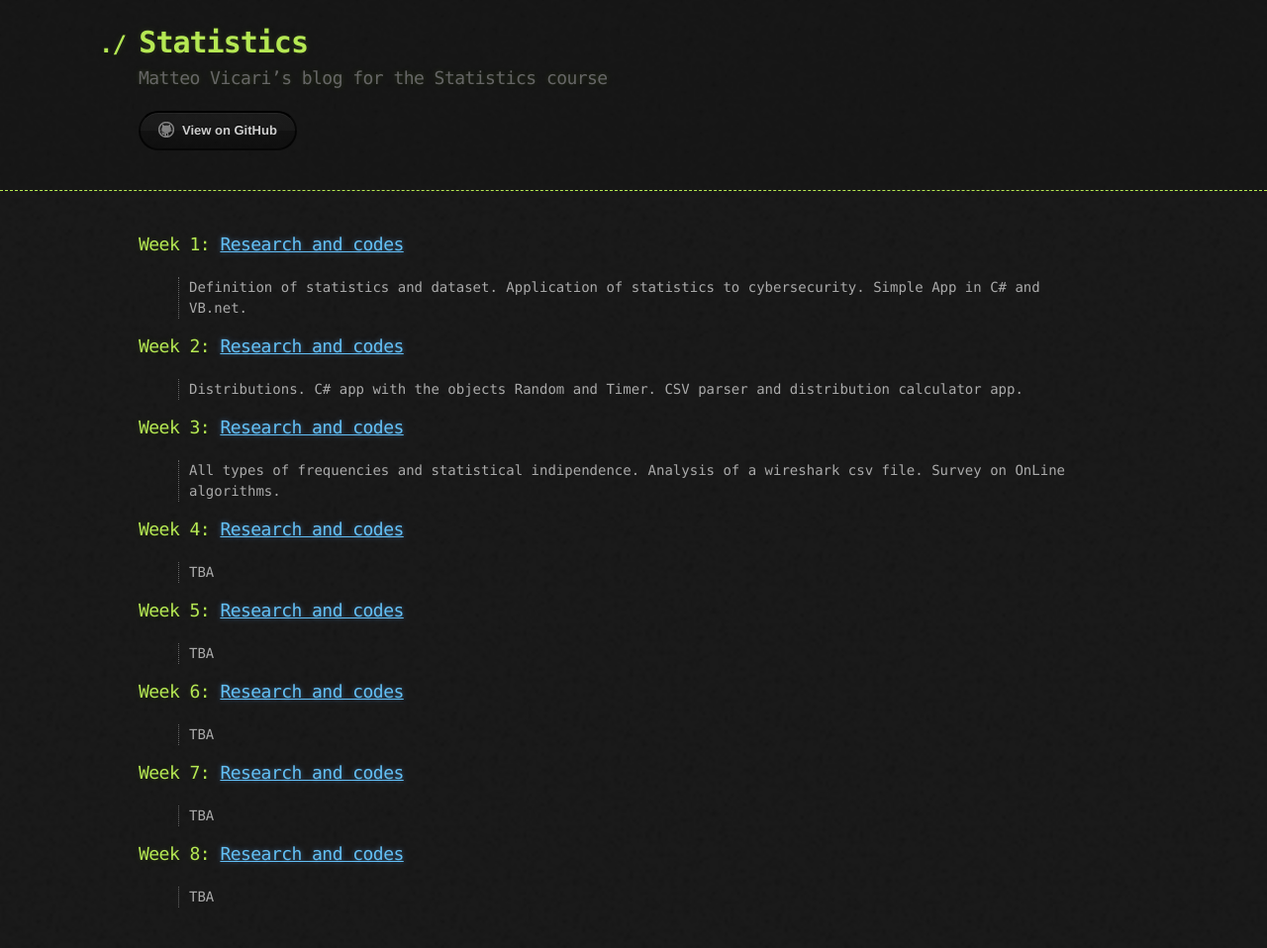
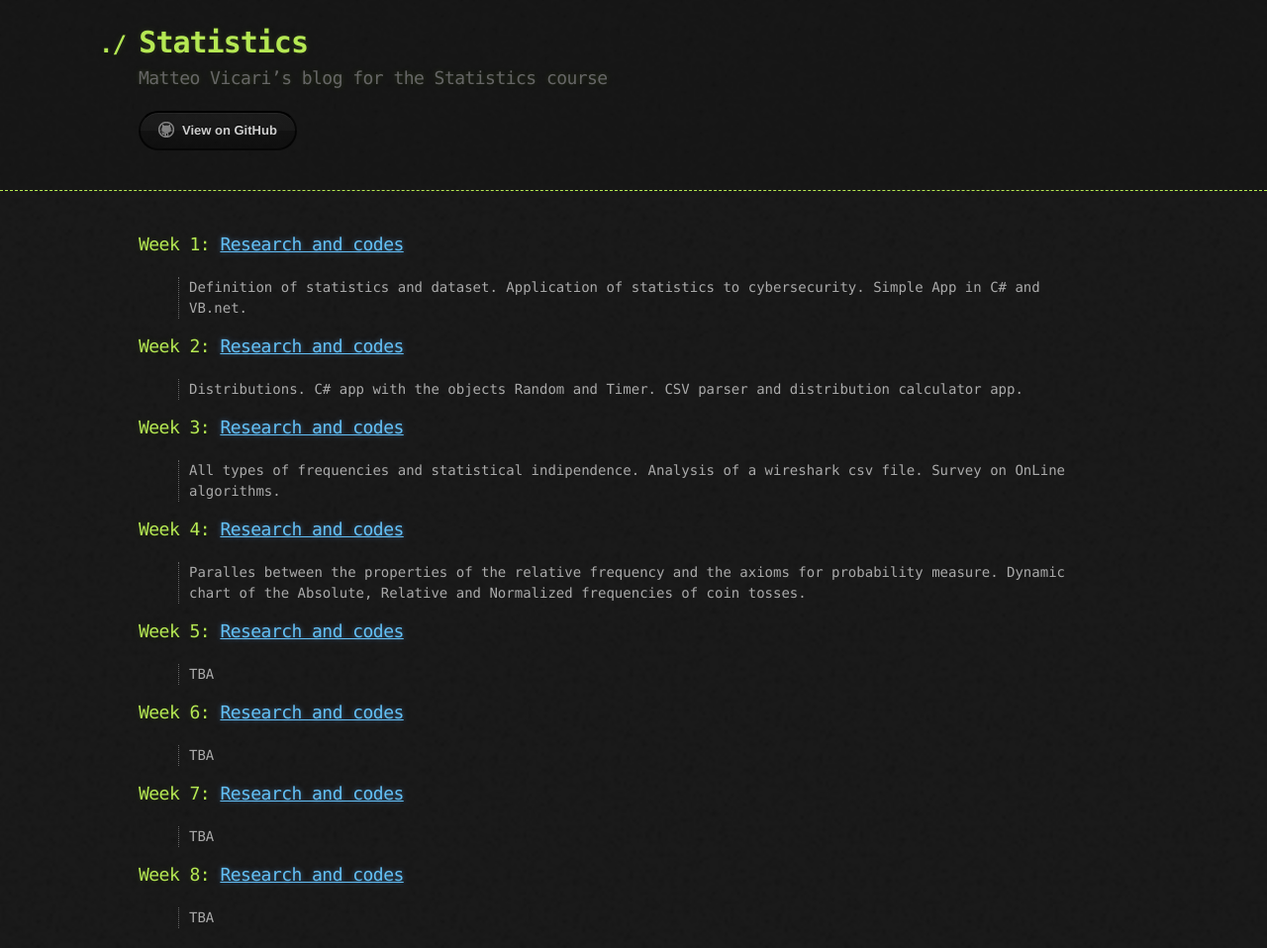
Before and after one commit to Videars/Statistics, a Jekyll site: the page built from index.md, in a window 1280 px wide. Shown: the whole page at 99% size. Built offline with Jekyll 4.4.1, drawn with Linux system fonts in a browser that asks for light colours; our own code applies the rules of GitHub Pages for plain Markdown files; before the commit the page ends 937 px from its top, so only the background shows below that.

Commit message:
Update index.md

```diff
--- a/index.md
+++ b/index.md
@@ -11,7 +11,7 @@
 
 
 ### Week 4: [Research and codes](https://videars.github.io/Week4/)
-> TBA
+> Paralles between the properties of the relative frequency and the axioms for probability measure. Dynamic chart of the Absolute, Relative and Normalized frequencies of coin tosses.
 
 
 ### Week 5: [Research and codes](https://videars.github.io/Week5/)
```
